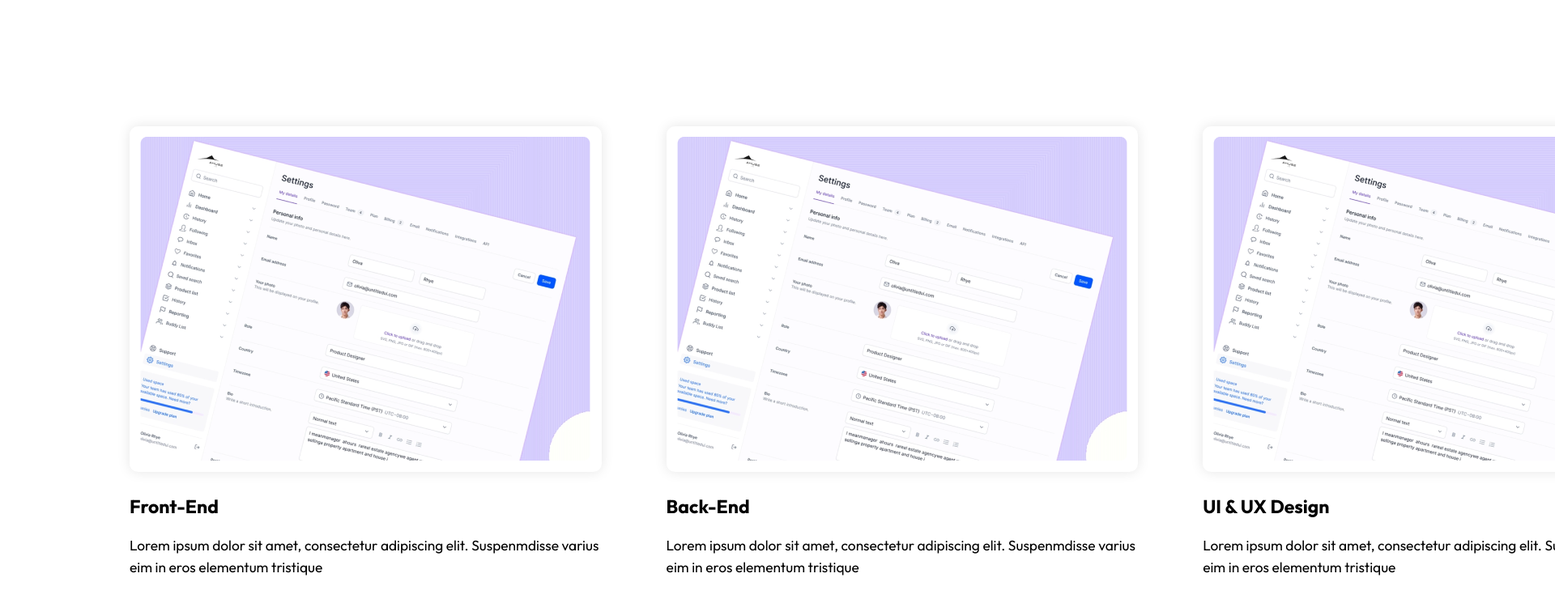
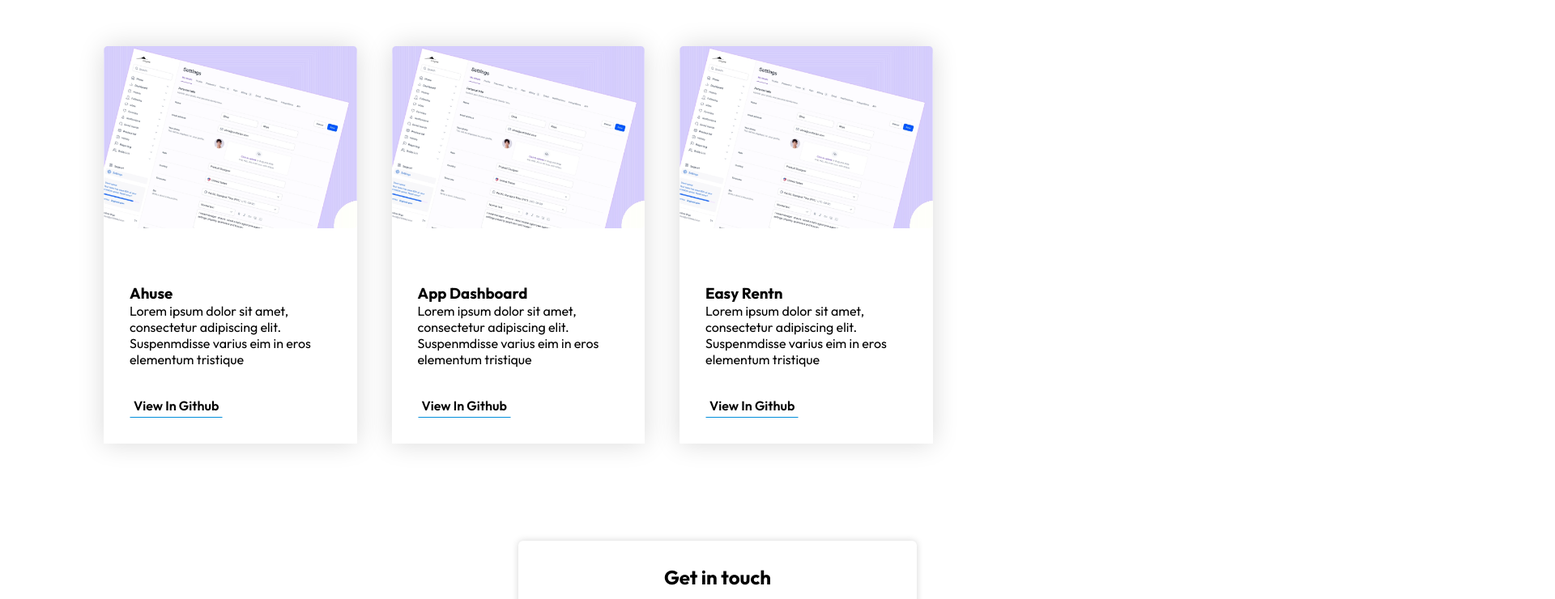
Before and after one commit to maheshwararaj/portfolio, a React (Vite) app: page / in a window 1280 px wide. Shown: the part 1620-2360 px from the top of the page at 81% size, 1920 px wide, since content can reach past the window. Built offline with nearby package versions, Linux system fonts and the light colour scheme.

Commit message:
imported images for skill section

```diff
--- a/src/assets/assets.js
+++ b/src/assets/assets.js
@@ -8,11 +8,13 @@ import resume from './resume.pdf'
 import project1 from './project-img/placeholder-image-1.png'
 import project2 from './project-img/placeholder-image-1.png'
 import project3 from './project-img/placeholder-image-1.png'
-import fronted from './project-img/fronted.png'
-import backend from './project-img/backend.png'
-import program from './project-img/program.png'
-import tag from './project-img/tag.png'
+import fronted from './frontend.png'
+import backend from './backend.png'
+import program from './program.png'
+import tag from './tag.png'
 const projects = [project1,project2,project3]
+const skills = [fronted,backend,program,tag]
+
 export const assets = {
     insta,
     linkedin,
@@ -21,5 +23,7 @@ export const assets = {
     myimg,
     background,
     resume,
-    projects
+    projects,
+    skills
+
 }
--- a/src/components/Skills/Skills.css
+++ /dev/null
@@ -1,104 +0,0 @@
-.skills--section {
-    display: flex;
-    padding: 149.33px 85.33px;
-    flex-direction: column;
-    justify-content: center;
-    align-items: flex-start;
-    gap: 106.667px;
-  }
-  .skills--section--heading {
-    color: var(--heading-color);
-    /* font-size: 64px; */
-    font-weight: 700;
-    line-height: 77px;
-  }
-  .skills--section--container {
-    display: grid;
-    justify-content: center;
-    align-items: flex-start;
-    gap: 42.6px;
-    grid-template-columns: repeat(4, 1fr);
-  }
-  .skills--section--card {
-    display: flex;
-    padding: 32px;
-    flex-direction: column;
-    align-items: flex-start;
-    gap: 32px;
-    flex: 1 0 0;
-    border-radius: 10.6px;
-    background: var(--bg-shade);
-    min-height: 250px;
-  }
-  .skills--section--card:hover {
-    border-bottom: 4px solid var(--primary);
-  }
-  .skills--section--card:hover .skills--section--description {
-    color: var(--darkblue);
-  }
-  .skills--section--img {
-    display: flex;
-    padding: 13.3px;
-    justify-content: center;
-    align-items: center;
-    gap: 13.3px;
-    border-radius: 10.6px;
-    background: #fff;
-    box-shadow: 0 0 16px 0 rgba(0, 0, 0, 0.1);
-  }
-  .skills--section--card--content {
-    display: flex;
-    flex-direction: column;
-    align-items: flex-start;
-    gap: 32px;
-    align-self: stretch;
-  }
-  .skills--section--title {
-    color: var(--heading-color);
-    font-size: 32px;
-    font-weight: 700;
-    line-height: 45px;
-  }
-  .skills--section--description {
-    color: var(--black);
-    font-size: 21.3px;
-    font-style: normal;
-    font-weight: 400;
-    line-height: 32px;
-  }
-
-/* Responsive Screens */
-@media only screen and (max-width: 1800px) {
-    .hero--section--title {
-      font-size: 68px;
-      line-height: 70px;
-    }
-    .skills--section--title {
-      font-size: 28px;
-      line-height: 40px;
-    }
-  }
-
-  @media only screen and (max-width: 1600px) {
-    .skills--section--heading {
-      /* font-size: 54px; */
-      line-height: 70px;
-    }
-    .skills--section--container {
-      gap: 16px;
-    }
-    .skills--section--card {
-      gap: 28px;
-    }
-    .skills--section--card--content {
-      gap: 20px;
-    }
-    .skills--section--title {
-      font-size: 23px;
-      line-height: 30px;
-    }
-    .skills--section--description {
-      font-size: 17.333px;
-      line-height: 27px;
-    }
-  }
--- a/src/components/Skills/Skills.jsx
+++ /dev/null
@@ -1,29 +0,0 @@
-import React from 'react'
-import './Skills.css'
-import data from '../../index.json'
-import { assets } from '../../assets/assets'
-const Skills = () => {
-  return (
-    <section className="skills--section section-pad" id="mySkills">
-    <div className="portfolio--container">
-      <p className="section--title">My Skills</p>
-      <h2 className="skills--section--heading">My Expertise</h2>
-    </div>
-    <div className="skills--section--container">
-      {data?.skills?.map((item, index) => (
-        <div key={index} className="skills--section--card">
-          <div className="skills--section--img">
-            <img src={assets.projects[index]} alt="Product Chain" />
-          </div>
-          <div className="skills--section--card--content">
-            <h3 className="skills--section--title">{item.title}</h3>
-            <p className="skills--section--description">{item.description}</p>
-          </div>
-        </div>
-      ))}
-    </div>
-  </section>
-  )
-}
-
-export default Skills;
```
